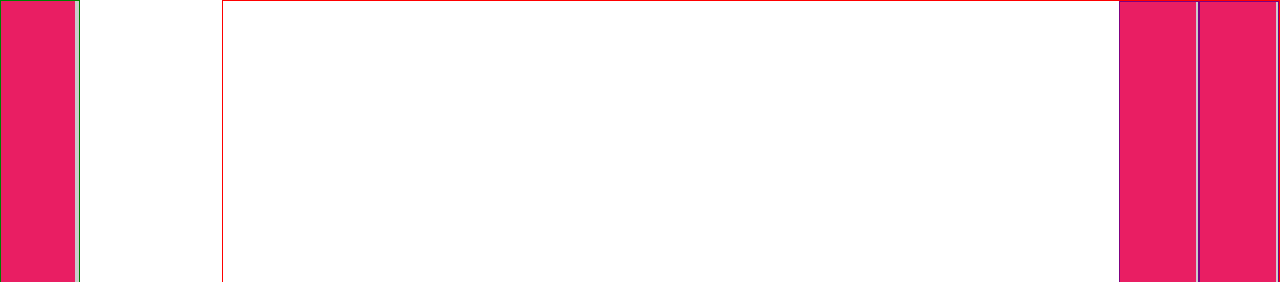
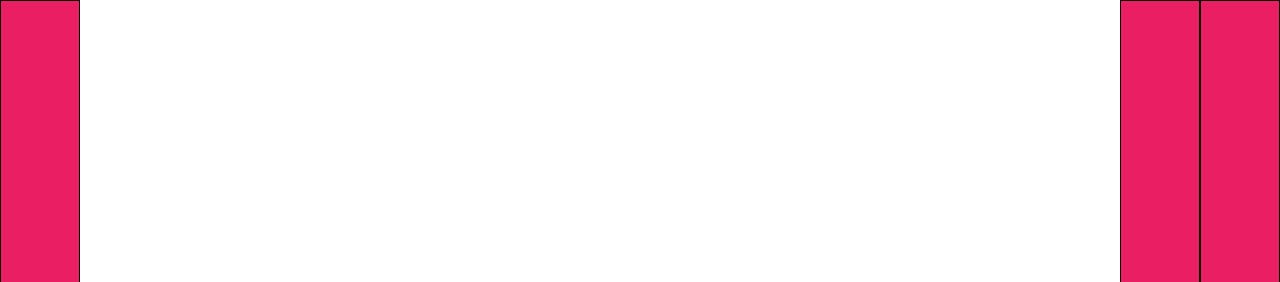
Before and after one commit to giahenville/Portfolio-Website, a plain HTML site: page index.html in a window 1280 px wide. Shown: the top 282 px of the page. Drawn offline with Linux system fonts and the light colour scheme.

Commit message:
style: Remove scroll bars and inline styles

```diff
--- a/index.html
+++ b/index.html
@@ -9,7 +9,7 @@
 <body>
     <div class="container" id="container">
 
-        <div class="about-me-spine section" id="about-me-spine" style="border: 1px solid green;">
+        <div class="about-me-spine section" id="about-me-spine">
             <div class="spine">
                 <h2> About Me </h2>
             </div>
@@ -17,9 +17,9 @@
 
         <h1 id="name"> Gia Henville </h1>
 
-        <div class="section-container" id="section-container" style="border: 1px solid red">
+        <div class="section-container" id="section-container">
 
-            <div class="section" id="projects" style="border: 1px solid purple">
+            <div class="section" id="projects">
                 <div class="spine">
                     <h2> Projects </h2>
                 </div>
@@ -35,7 +35,7 @@
 
             </div>
 
-            <div class="section" id="experience" style="border: 1px solid purple">
+            <div class="section" id="experience">
                 <div class="spine">
                     <h2> Skills and Experiences </h2>
                 </div>
--- a/style.css
+++ b/style.css
@@ -9,19 +9,79 @@
 html,
 body
 {
-    height: 100vh;
-    width: 100vw;
+    height: 100%;
+    width: 100%;
     margin: 0;
 }
 
+/* For WebKit browsers (Chrome, Safari) */
+body::-webkit-scrollbar {
+  display: none;
+}
+
+body {
+  -ms-overflow-style: none;  /* IE and Edge */
+  scrollbar-width: none;     /* Firefox */
+}
+
+/* 1. Prevent scrollbars on the entire page */
+html, body {
+  margin: 0;
+  padding: 0;
+  overflow-x: hidden; /* removes horizontal scroll */
+  height: 100%;
+}
+
+/* 2. Allow scrolling but hide scrollbars on all spines and pages */
+.spine,
+.page,
+.about-me-spine {
+  overflow: auto;
+  -ms-overflow-style: none;  /* IE and Edge */
+  scrollbar-width: none;     /* Firefox */
+}
+
+.spine::-webkit-scrollbar,
+.page::-webkit-scrollbar,
+.about-me-spine::-webkit-scrollbar {
+  display: none;             /* Chrome, Safari */
+}
+
+/* Optional: Make sure height is constrained so scroll doesn't spill */
+.container,
+.section,
+.about-me-spine,
+.page {
+  max-height: 100vh;
+  box-sizing: border-box;
+}
+
+
 /* Main Body */
+
+/* Hides scrollbars but allows scrolling */
+/* .spine, .page {
+  overflow: auto;
+  scrollbar-width: none;
+  -ms-overflow-style: none;
+}
+
+.spine::-webkit-scrollbar,
+.page::-webkit-scrollbar {
+  display: none;
+}  */
+
+
+
+
+
 #container
 {
     display: flex;
     justify-content: space-between;
     align-items: center;
-    height: 100vh;
-    width: 100vw;
+    height: 100%;
+    width: 100%;
     margin: 0;
 
 }
@@ -33,7 +93,7 @@ body
     justify-content: end;
 
     width: 80px;
-    height: 100vh;
+    height: 100%;
     margin: 0;
 }
 
@@ -43,8 +103,8 @@ body
     display: flex;
     justify-content: end;
 
-    width: 100vw;
-    height: 100vh;
+    width: 100%;
+    height: 100%;
     margin: 0;
 
 }
@@ -53,7 +113,7 @@ body
 .section
 {
     width: 80px;
-    height: 100vh;
+    height: 100%;
     margin: 0;
 
     background-color: #fce4ec;
@@ -68,13 +128,13 @@ body
 .section.open
 {
     width: 100%;
-    height: 100vh;
+    height: 100%;
 }
 
 /* Page Content */
 .spine {
     width: 80px;
-    height: 100vh;
+    height: 100%;
     background-color: #e91e63;
     color: white;
     display: flex;
@@ -85,14 +145,14 @@ body
     font-weight: bold;
     font-size: 1rem;
     cursor: pointer;
-    border-right: 4px solid #ccc; /* hinge effect */
+    border: 1.5px solid black;
     box-shadow: 2px 0 6px rgba(0,0,0,0.1);
     flex-shrink: 0;
   }
 
   .page {
     display: flex;
-    height: 100vh;
+    height: 100%;
 
     position: absolute;
     top: 0;
@@ -106,8 +166,8 @@ body
   }
 
   .section.open .page {
-    width: 100vw; /* or 100% of remaining space */
-    height: 100vh;
+    width: 100%; /* or 100% of remaining space */
+    height: 100%;
   }
 
   .page-content {
```
